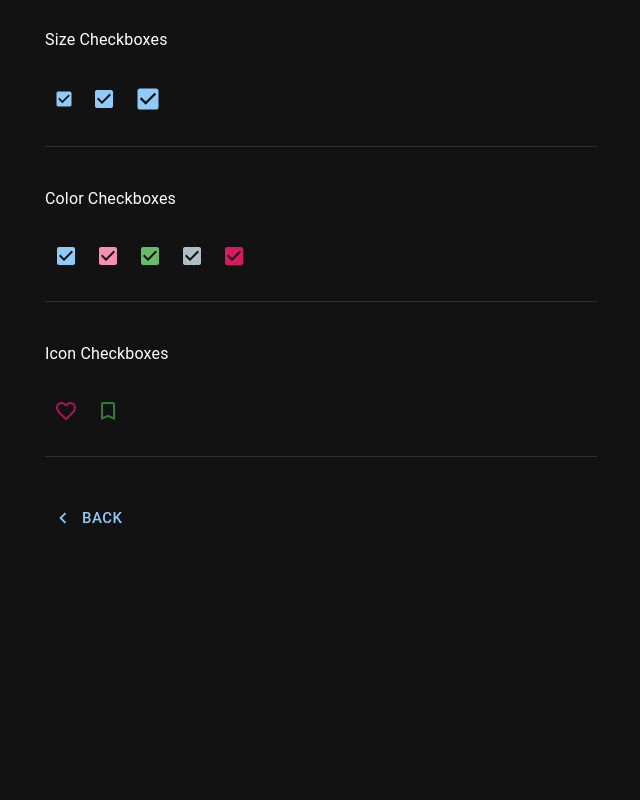
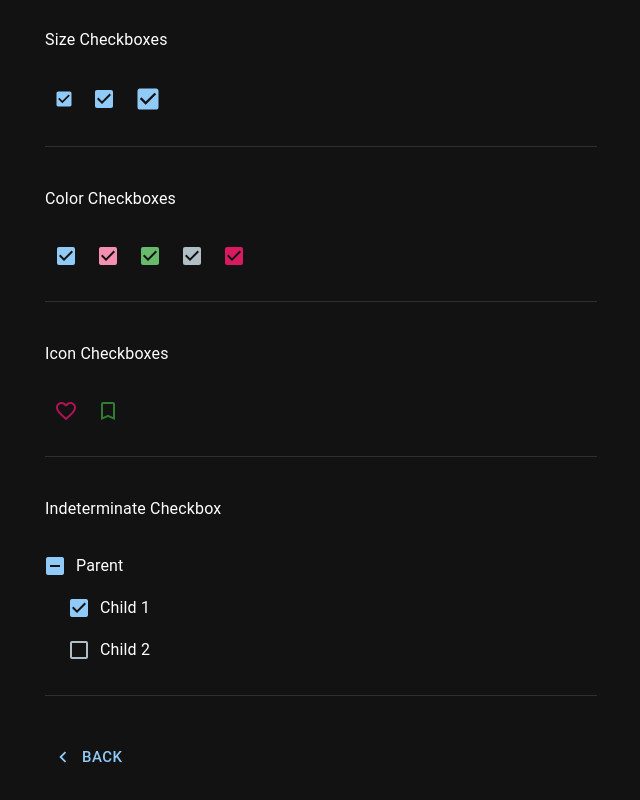
Before and after one commit to watcharakornton/mui_tutorials, a React (Vite) app: page /checkbox in a window 1280 px wide. Shown: the part 502-1302 px from the top of the page, without its empty margins (319-959 px from the left). Before the commit the page ends 1081 px from the top, so only its background shows below. Built offline with nearby package versions, Linux system fonts and the light colour scheme.

Commit message:
Add Indeterminate Checkbox into Checkbox Component

```diff
--- a/src/inputs/CheckboxComponent.jsx
+++ b/src/inputs/CheckboxComponent.jsx
@@ -1,5 +1,6 @@
 import * as React from 'react';
 import {
+    Box,
     Checkbox,
     Typography,
     FormGroup,
@@ -14,6 +15,52 @@ import {
 import { pink, green } from '@mui/material/colors';
 
 const label = { inputProps: { 'aria-label': 'Checkbox demo' } };
+
+export const IndeterminateCheckbox = () => {
+    const [checked, setChecked] = React.useState([true, false]);
+
+    const handleChange1 = (event) => {
+        setChecked([event.target.checked, event.target.checked]);
+    };
+
+    const handleChange2 = (event) => {
+        setChecked([event.target.checked, checked[1]]);
+    }
+
+    const handleChange3 = (event) => {
+        setChecked([checked[0], event.target.checked]);
+    };
+
+    const children = (
+        <Box sx={{ display: 'flex', flexDirection: 'column', ml: 3 }}>
+            <FormControlLabel
+                label="Child 1"
+                control={<Checkbox checked={checked[0]} onChange={handleChange2} />}
+            />
+            <FormControlLabel
+                label="Child 2"
+                control={<Checkbox checked={checked[1]} onChange={handleChange3} />}
+            />
+        </Box>
+    );
+
+    return (
+        <div>
+            <Typography variant='body1' sx={{ mb: 3 }}>Indeterminate Checkbox</Typography>
+            <FormControlLabel
+                label="Parent"
+                control={
+                    <Checkbox
+                        checked={checked[0] && checked[1]}
+                        indeterminate={checked[0] !== checked[1]}
+                        onChange={handleChange1}
+                    />
+                }
+            />
+            {children}
+        </div>
+    );
+}
 
 export const IconCheckboxes = () => {
     return (
--- a/src/pages/CheckboxPage.jsx
+++ b/src/pages/CheckboxPage.jsx
@@ -8,6 +8,7 @@ import {
     SizeCheckboxes,
     ColorCheckboxes,
     IconCheckboxes,
+    IndeterminateCheckbox,
 } from "../inputs/CheckboxComponent";
 
 const CheckboxPage = () => {
@@ -17,6 +18,7 @@ const CheckboxPage = () => {
         <SizeCheckboxes />,
         <ColorCheckboxes />,
         <IconCheckboxes />,
+        <IndeterminateCheckbox />,
     ];
 
     return (
```
